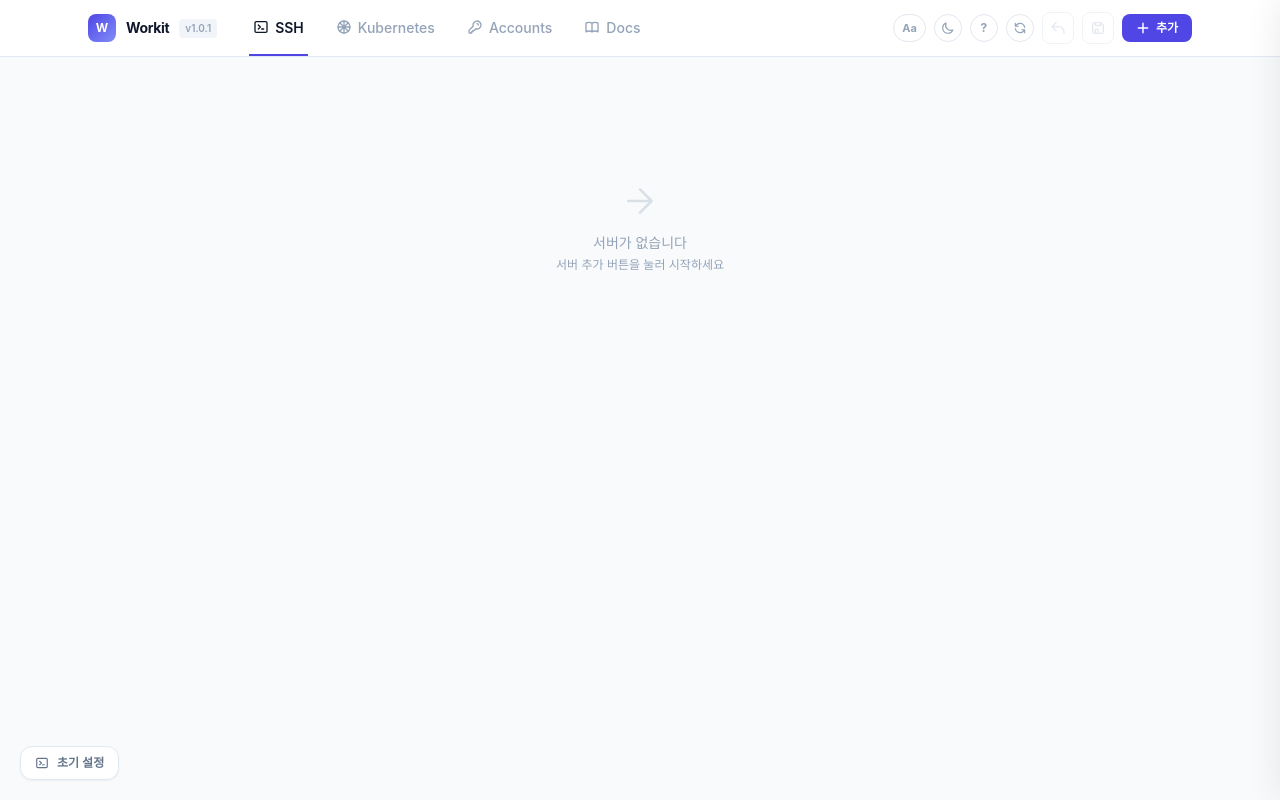
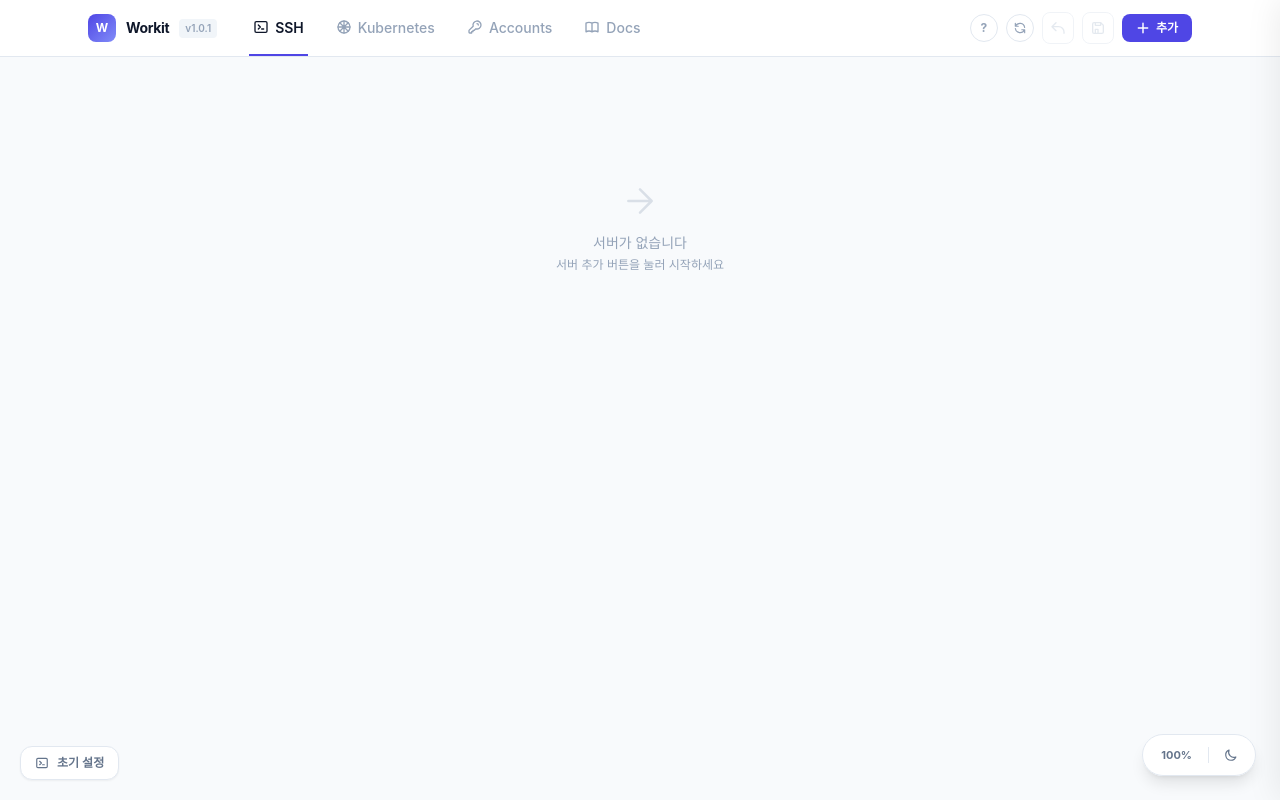
Before and after one commit to jbhunbb/workit, a Flask app: page / in a window 1280 px wide. Run offline with Flask 3, Linux system fonts and the light colour scheme; data that the repository does not hold is empty.

Commit message:
feat: relocate theme toggle and zoom reset to bottom-right floating panel with CSS zoom override

```diff
--- a/static/app.css
+++ b/static/app.css
@@ -419,3 +419,11 @@ code {
   -webkit-user-select: text !important;
   user-select: text !important;
 }
+
+/* ── Floating Actions ── */
+#floating-actions {
+  position: fixed !important;
+  bottom: 24px !important;
+  right: 24px !important;
+  zoom: 1 !important;
+}
--- a/static/js/common.js
+++ b/static/js/common.js
@@ -174,14 +174,6 @@ async function sshLoad() {
 }
 
 // ── Font scale ────────────────────────────────────────────────
-function toggleFontScaleMenu() {
-  document.getElementById('font-scale-menu').classList.toggle('hidden');
-}
-document.addEventListener('click', e => {
-  const wrap = document.getElementById('font-scale-wrap');
-  if (wrap && !wrap.contains(e.target))
-    document.getElementById('font-scale-menu').classList.add('hidden');
-});
 function setFontScale(scale) {
   document.body.style.zoom = scale;
   document.documentElement.style.setProperty('--bz', scale);
@@ -200,6 +192,10 @@ function _updateFontScaleUI(scale) {
   document.querySelectorAll('.font-scale-opt').forEach(b => {
     b.classList.toggle('active', parseFloat(b.dataset.scale) === parseFloat(scale));
   });
+  const indicator = document.getElementById('zoom-indicator');
+  if (indicator) {
+    indicator.textContent = `${Math.round(scale * 100)}%`;
+  }
 }
 
 // ── Guide ─────────────────────────────────────────────────────
--- a/templates/index.html
+++ b/templates/index.html
@@ -54,21 +54,6 @@
 
     <!-- Right action (context) -->
     <div class="ml-auto flex items-center gap-2" id="header-actions">
-      <!-- Font scale -->
-      <div class="relative" id="font-scale-wrap">
-        <button onclick="toggleFontScaleMenu()" title="글씨 크기"
-          class="h-7 px-2 rounded-full text-[11px] font-bold text-slate-400 border border-slate-200 hover:border-slate-400 hover:text-slate-600 transition-all">Aa</button>
-        <div id="font-scale-menu" class="hidden absolute right-0 top-9 bg-white border border-slate-200 rounded-xl shadow-lg py-1 z-50" style="min-width:120px">
-          <button onclick="setFontScale(0.85)" class="font-scale-opt w-full text-left px-3 py-1.5 text-xs hover:bg-slate-50 transition-colors" data-scale="0.85">작게 (85%)</button>
-          <button onclick="setFontScale(1.0)" class="font-scale-opt w-full text-left px-3 py-1.5 text-xs hover:bg-slate-50 transition-colors" data-scale="1.0">보통 (100%)</button>
-          <button onclick="setFontScale(1.1)" class="font-scale-opt w-full text-left px-3 py-1.5 text-xs hover:bg-slate-50 transition-colors" data-scale="1.1">크게 (110%)</button>
-          <button onclick="setFontScale(1.2)" class="font-scale-opt w-full text-left px-3 py-1.5 text-xs hover:bg-slate-50 transition-colors" data-scale="1.2">더 크게 (120%)</button>
-        </div>
-      </div>
-      <!-- Theme toggle (always visible) -->
-      <button id="theme-btn" onclick="toggleTheme()" title="테마 전환"
-        class="w-7 h-7 rounded-full flex items-center justify-center text-slate-400 border border-slate-200 hover:border-slate-400 hover:text-slate-600 transition-all">
-      </button>
       <!-- SSH actions -->
       <div id="actions-ssh" class="flex items-center gap-2">
         <button onclick="openGuide('ssh')" title="가이드" class="w-7 h-7 rounded-full flex items-center justify-center text-xs font-bold text-slate-400 border border-slate-200 hover:border-slate-400 hover:text-slate-600 transition-all">?</button>
@@ -151,6 +136,20 @@
   {% include 'docs_tab.html' %}
 </main>
 
+<!-- Floating action group (bottom right) -->
+<div id="floating-actions" class="fixed bottom-6 right-6 z-30 flex items-center gap-2 bg-white/90 dark:bg-slate-900/90 backdrop-blur border border-slate-200 dark:border-slate-800 rounded-full px-2.5 py-1.5 shadow-lg select-none">
+  <!-- Zoom Reset indicator -->
+  <button id="zoom-indicator" onclick="setFontScale(1.0)" title="비율 초기화 (Cmd+0)"
+    class="h-7 px-2 rounded-full text-[11px] font-bold text-slate-500 dark:text-slate-400 hover:bg-slate-100 dark:hover:bg-slate-800 transition-all">
+    100%
+  </button>
+  <div class="w-px h-4 bg-slate-200 dark:bg-slate-800"></div>
+  <!-- Theme toggle -->
+  <button id="theme-btn" onclick="toggleTheme()" title="테마 전환"
+    class="w-7 h-7 rounded-full flex items-center justify-center text-slate-500 dark:text-slate-400 hover:bg-slate-100 dark:hover:bg-slate-800 transition-all">
+  </button>
+</div>
+
 {% include 'drawers_modals.html' %}
 
 <!-- Load scripts globally -->
```
